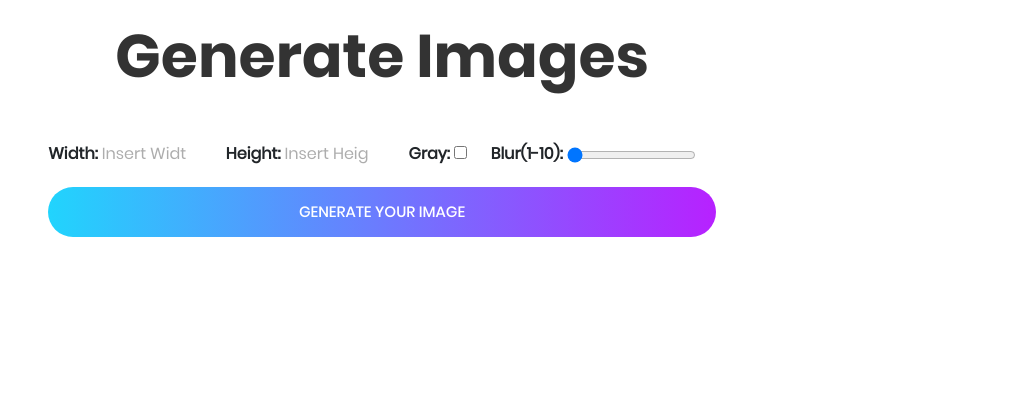
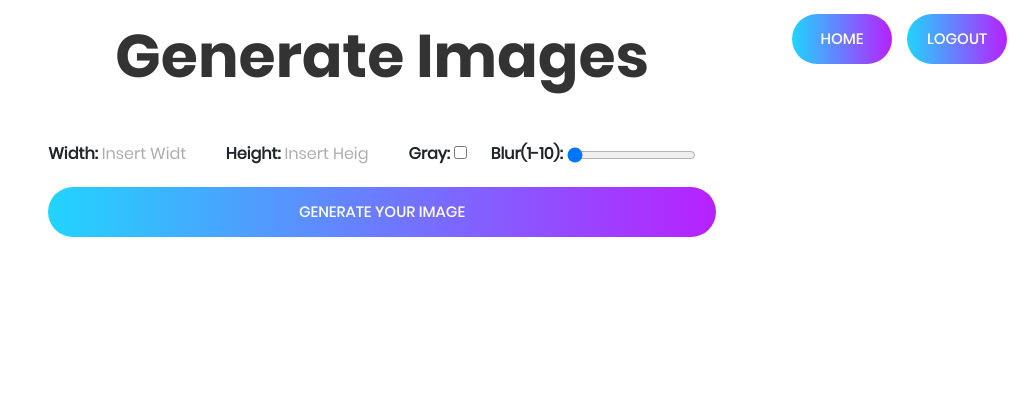
Before and after one commit to PedroMSilvestre/Trabalho_CN, a Flask app: page /imgen in a window 1280 px wide. Shown: the top 420 px of the page, without its empty margins (258-1280 px from the left). Run offline with Flask 3, Linux system fonts and the light colour scheme; some libraries are stand-ins or nearby versions.

Commit message:
Alterações em ficheiros application, main_1, imgen

```diff
--- a/application.py
+++ b/application.py
@@ -15,12 +15,21 @@ app.config["AWS_FOLDER"] = ".aws"
 # Chave secreta utilizada para proteger a sessão
 app.secret_key = "Trabalho_CN"
 
-# Para estabelecer uma conexão com a BD MySQL
+# Para estabelecer uma conexão com a BD MySQL Local
+"""
 theConnection = mysql.connector.connect(
     host="127.0.0.1",
     user="root",
     password="",
 )
+"""
+# Para estabelecer uma conexão com a BD MySQL da AWS
+theConnection = mysql.connector.connect(
+    host="db-cn-trabalho.csnnr3s2quau.us-east-1.rds.amazonaws.com",
+    user="root",
+    password="passtrabalhocn",
+)
+
 
 if(theConnection):
     # Criação de um objeto "cursor" associado à conexão estabelecida com a BD MySQL
--- a/static/css/main_1.css
+++ b/static/css/main_1.css
@@ -15,6 +15,14 @@
     position: absolute;
     top: 1px;
     right:15px;
+    width: 100px;
+    height: 20px;
+}
+
+.div_back{
+    position: absolute;
+    top: 1px;
+    right:130px;
     width: 100px;
     height: 20px;
 }
--- a/templates/imgen.html
+++ b/templates/imgen.html
@@ -35,6 +35,25 @@
 </head>
 <body>
     <h2 id="titulo_gen" class="principal_title">Generate Images</h2>
+
+    <div class="div_back">
+		<div class="container-login100-form-btn">
+			<div class="wrap-login100-form-btn">
+				<div class="login100-form-bgbtn"></div>
+					<a class="login100-form-btn" href="/home">Home</a>
+			</div>
+		 </div>
+	</div>
+
+    <div class="div_logout">
+		<div class="container-login100-form-btn">
+			<div class="wrap-login100-form-btn">
+				<div class="login100-form-bgbtn"></div>
+					<a class="login100-form-btn" href="/logout">Logout</a>
+			</div>
+		 </div>
+	</div>
+
     <div class="div_elements">
         <form id="form_images">
             <label id="Limage_width">Width:</label>
```
